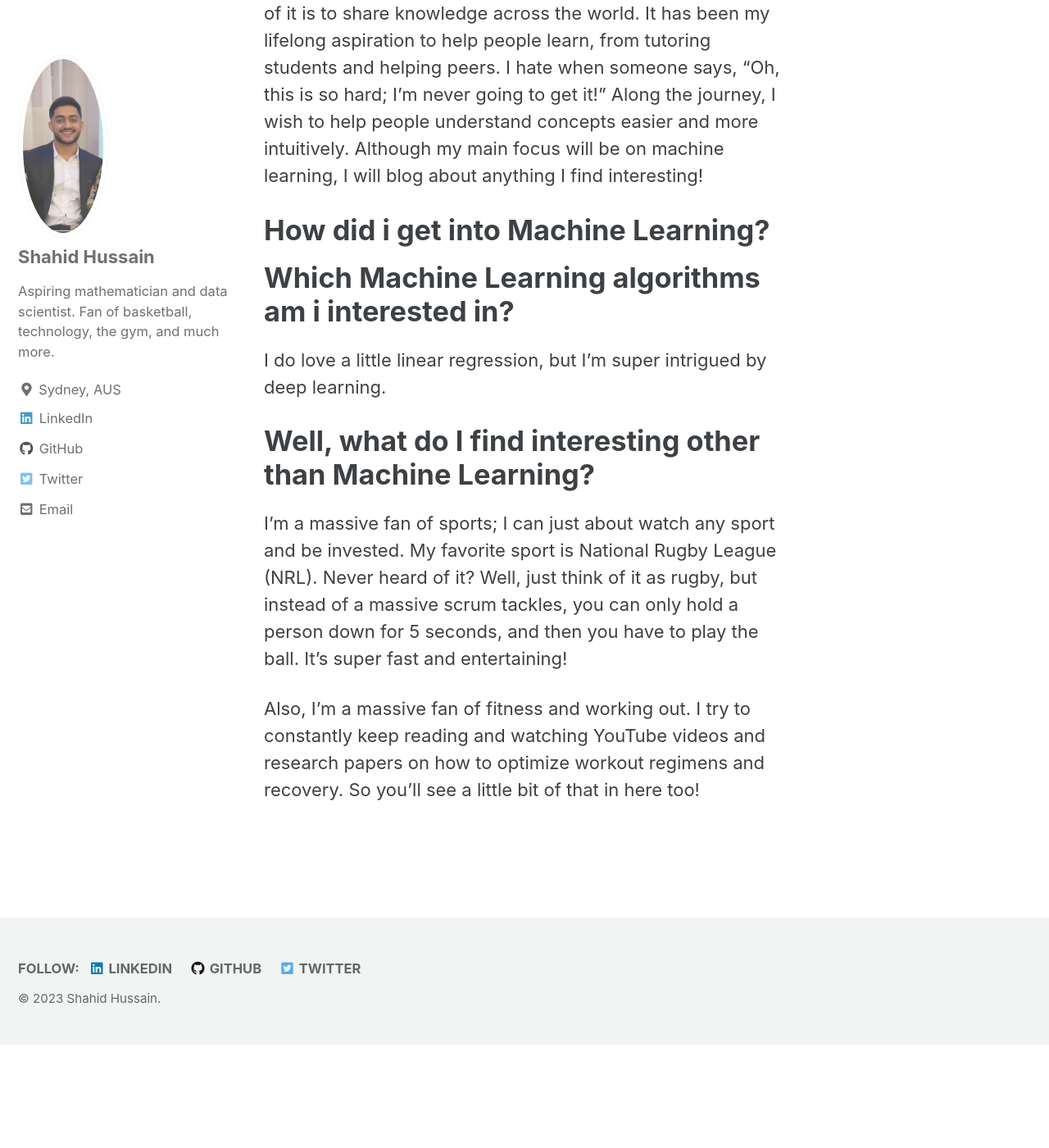
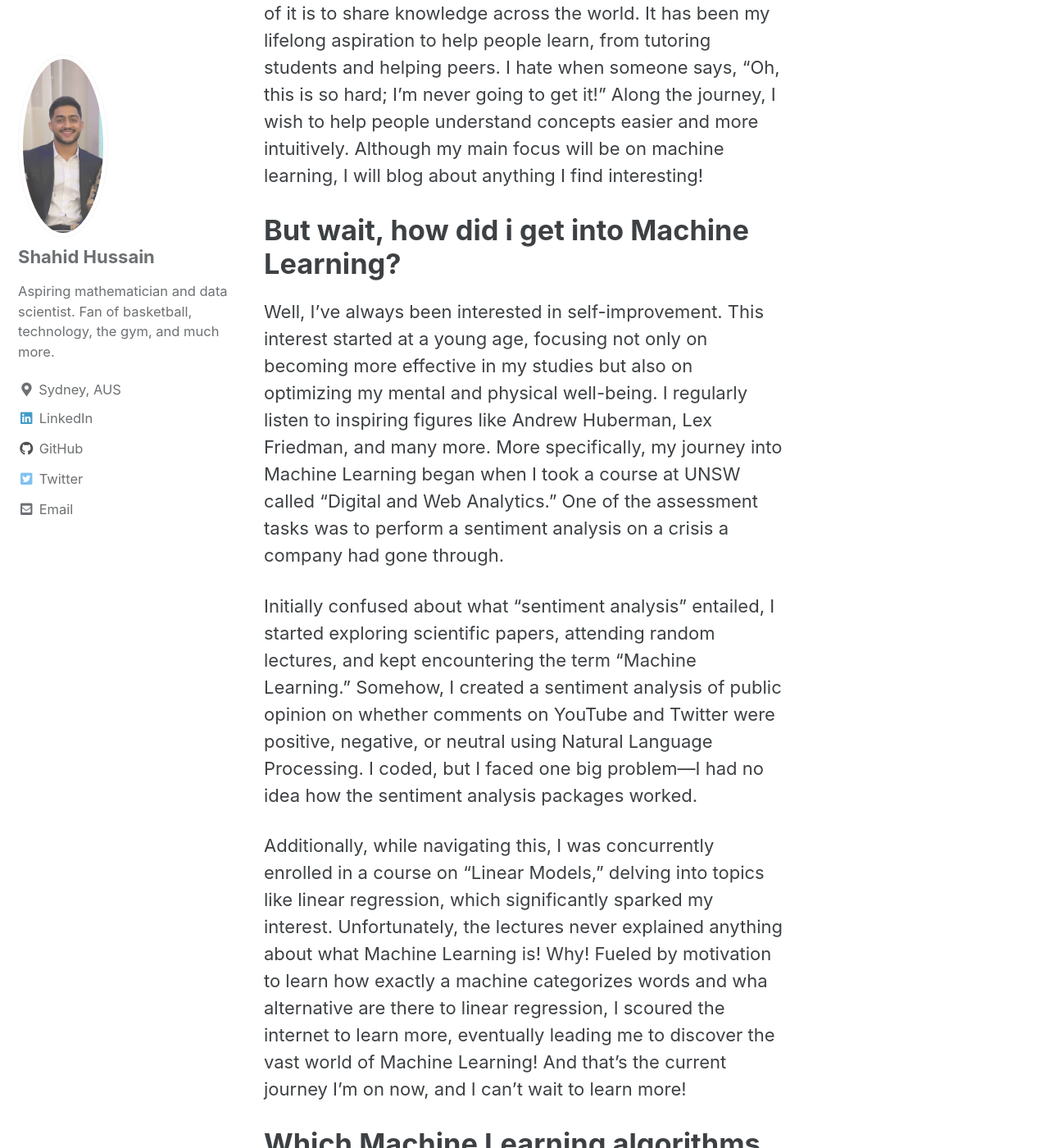
Before and after one commit to Shahid0120/Shahid0120.github.io, a Jekyll site: the page built from _pages/index.md, in a window 1280 px wide and 1400 px high, scrolled down 361 px. Shown: the whole window at 82% size. Built offline with Jekyll 4.4.1, drawn with Linux system fonts in a browser that asks for light colours; cached includes are drawn as plain includes; the list of posts is cut into pages by our own code; before the commit the page ends 1635 px from its top, so only the background shows below that.

Commit message:
fixed the home page. Fully comp[leted

```diff
--- a/_pages/index.md
+++ b/_pages/index.md
@@ -9,12 +9,17 @@ Welcome to my blog! I'm a current University of New South Wales student studying
 
 This blog is intended to be used as a diary I look back at and see my journey firsthand. Of course, another important part of it is to share knowledge across the world. It has been my lifelong aspiration to help people learn, from tutoring students and helping peers. I hate when someone says, "Oh, this is so hard; I'm never going to get it!" Along the journey, I wish to help people understand concepts easier and more intuitively. Although my main focus will be on machine learning, I will blog about anything I find interesting!
 
-# How did i get into Machine Learning?
+# But wait, how did i get into Machine Learning?
+
+Well, I've always been interested in self-improvement. This interest started at a young age, focusing not only on becoming more effective in my studies but also on optimizing my mental and physical well-being. I regularly listen to inspiring figures like Andrew Huberman, Lex Friedman, and many more. More specifically, my journey into Machine Learning began when I took a course at UNSW called "Digital and Web Analytics." One of the assessment tasks was to perform a sentiment analysis on a crisis a company had gone through.
+
+Initially confused about what "sentiment analysis" entailed, I started exploring scientific papers, attending random lectures, and kept encountering the term "Machine Learning." Somehow, I created a sentiment analysis of public opinion on whether comments on YouTube and Twitter were positive, negative, or neutral using Natural Language Processing. I coded, but I faced one big problem—I had no idea how the sentiment analysis packages worked.
+
+Additionally, while navigating this, I was concurrently enrolled in a course on "Linear Models," delving into topics like linear regression, which significantly sparked my interest. Unfortunately, the lectures never explained anything about what Machine Learning is! Why! Fueled by motivation to learn how exactly a machine categorizes words and wha alternative are there to linear regression, I scoured the internet to learn more, eventually leading me to discover the vast world of Machine Learning! And that's the current journey I'm on now, and I can't wait to learn more!
 
 # Which Machine Learning algorithms am i interested in?
 
 I do love a little linear regression, but I'm super intrigued by deep learning.
-
 
 # Well, what do I find interesting other than Machine Learning?
 
```
Also changed, not shown: 2 other files.
